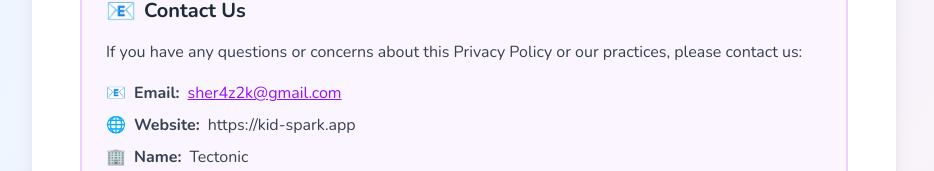
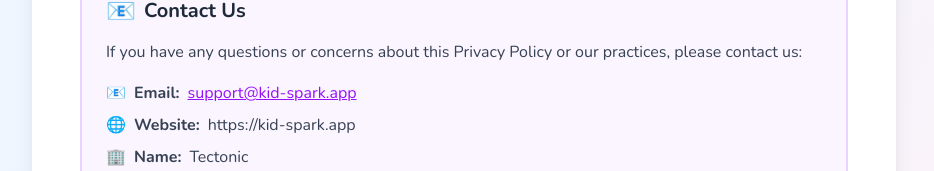
Before and after one commit to sherry2k/Kids-spark, a React (Vite) app: page /privacy-policy in a window 1280 px wide. Shown: the part 1470-1641 px from the top of the page, without its empty margins (176-1110 px from the left). Built offline with nearby package versions, Linux system fonts and the light colour scheme.

Commit message:
Update PrivacyPolicy.tsx

```diff
--- a/src/pages/PrivacyPolicy.tsx
+++ b/src/pages/PrivacyPolicy.tsx
@@ -246,8 +246,8 @@ export default function PrivacyPolicy() {
                 <motion.p whileHover={{ x: 5 }} className="flex items-center gap-2">
                   <span className="text-purple-500">📧</span>
                   <strong>Email:</strong>{' '}
-                  <a href="mailto:sher4z2k@gmail.com" className="text-purple-600 hover:text-purple-700 underline">
-                    sher4z2k@gmail.com
+                  <a href="mailto:support@kid-spark.app" className="text-purple-600 hover:text-purple-700 underline">
+                    support@kid-spark.app
                   </a>
                 </motion.p>
                  <motion.p whileHover={{ x: 5 }} className="flex items-center gap-2">
```
